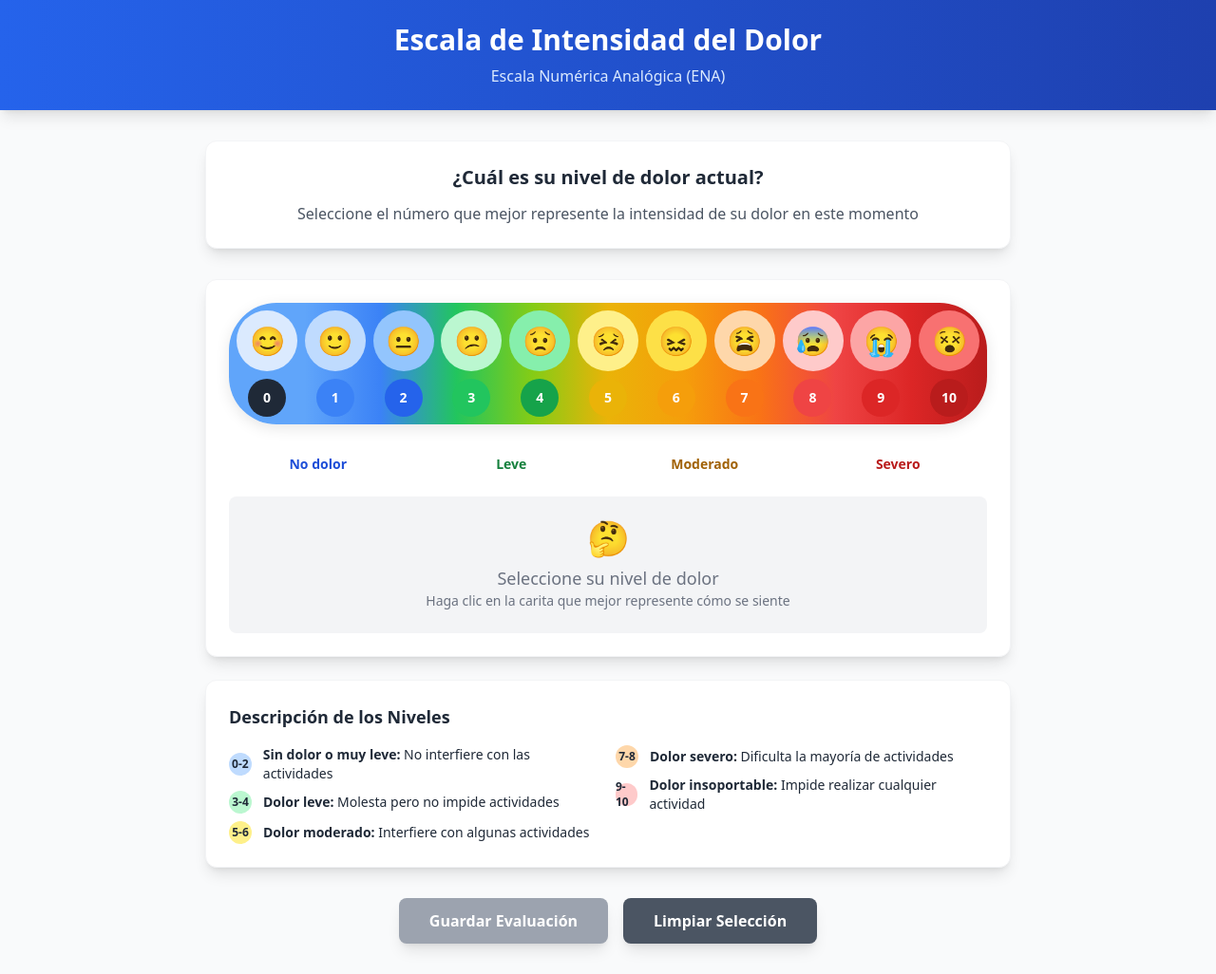
After one commit to RazeZor/Sistema-kenkomed-django, a Django app: page /CuestionarioENA/ in a window 1280 px wide. The commit adds this page. Shown: the whole page at 95% size. Run offline with Django 5.2, Linux system fonts and the light colour scheme; some libraries are stand-ins or nearby versions.

Commit message:
cambiooo

```diff
--- a/PanelDeControl/templates/HistorialClinicoPacientes.html
+++ b/PanelDeControl/templates/HistorialClinicoPacientes.html
@@ -131,8 +131,10 @@
                                 <select id="formulario" class="form-select">
                                     <option value="{% url 'gestionar_psfs' %}">PSFS - Escala Funcional Específica del Paciente</option>
                                     <option value="{% url 'GROK' %}">GROC - Escala de Calificación de Cambio Global</option>
-                                    <option value="{% url 'EQ_5D' %}">EQ-5D - Cuestionario de Calidad de Vida</option>
+                                    <option value="{% url 'EQ_5D' %}">EQ-5D Y EVA - Cuestionario de Calidad de Vida</option>
                                     <option value="{% url 'bartel' %}">Bartel - Cuestionario Barthel</option>
+                                    <option value="{% url 'ENA' %}">ENA - Escala numérica análoga</option>
+
                                 </select>
                             </div>
 
--- a/PanelDeControl/templates/panel.html
+++ b/PanelDeControl/templates/panel.html
@@ -2,7 +2,7 @@
 <!DOCTYPE html>
 <html lang="es">
 <head>
-    <title>HealthPanel - Sistema Clínico</title>
+    <title>Panel de Control- Sistema Clínico</title>
     <meta charset="utf-8" />
     <meta name="viewport" content="width=device-width, initial-scale=1, shrink-to-fit=no" />
     <link href='https://unpkg.com/boxicons@2.1.4/css/boxicons.min.css' rel='stylesheet'>
--- a/ProyectoMainAPP/urls.py
+++ b/ProyectoMainAPP/urls.py
@@ -48,7 +48,7 @@ urlpatterns = [
     path('PerfilClinico/',perfil.RenderizarPerfil,name='perfilClinico'),
     path('menu/',m.sidebar,name='menu'),
     path('CuestionarioBartel/', tiposFormularios.renderizar_CuestionarioBarthel, name='bartel'),
-
+    path('CuestionarioENA/', tiposFormularios.renderizar_CuestionarioENA, name='ENA'),
 
 
 
--- /dev/null
+++ b/TiposDeFormularios/templates/CuestionarioENA.html
@@ -0,0 +1,376 @@
+<!DOCTYPE html>
+<html lang="es">
+<head>
+    <meta charset="UTF-8">
+    <meta name="viewport" content="width=device-width, initial-scale=1.0">
+    <title>Escala de Intensidad del Dolor - ENA</title>
+    <script src="https://cdn.tailwindcss.com"></script>
+    <style>
+        :root {
+            --primary: #1e40af; /* blue-700 */
+            --secondary: #64748b; /* slate-600 */
+            --success: #059669; /* emerald-600 */
+            --warning: #d97706; /* amber-600 */
+            --danger: #dc2626; /* red-600 */
+        }
+
+        .face-button {
+            transition: all 0.3s ease;
+            cursor: pointer;
+        }
+
+        .face-button:hover {
+            transform: scale(1.1);
+            box-shadow: 0 4px 12px rgba(0,0,0,0.15);
+        }
+
+        .face-button.selected {
+            transform: scale(1.15);
+            box-shadow: 0 6px 20px rgba(0,0,0,0.25);
+            border: 3px solid #ffffff;
+        }
+
+        .scale-container {
+            background: linear-gradient(90deg,
+                #60a5fa 0%,    /* blue-400 - No dolor */
+                #60a5fa 10%,   /* blue-400 */
+                #3b82f6 20%,   /* blue-500 */
+                #22c55e 30%,   /* green-500 - Leve */
+                #84cc16 40%,   /* lime-500 */
+                #eab308 50%,   /* yellow-500 - Moderado */
+                #f59e0b 60%,   /* amber-500 */
+                #f97316 70%,   /* orange-500 - Severo */
+                #ef4444 80%,   /* red-500 */
+                #dc2626 90%,   /* red-600 */
+                #b91c1c 100%   /* red-700 - Insoportable */
+            );
+            border-radius: 50px;
+            padding: 8px;
+            box-shadow: 0 4px 15px rgba(0,0,0,0.1);
+        }
+
+        .pain-level-0 { background-color: #dbeafe; color: #1e40af; } /* blue-100/blue-700 */
+        .pain-level-1 { background-color: #dbeafe; color: #1e40af; }
+        .pain-level-2 { background-color: #bfdbfe; color: #1d4ed8; }
+        .pain-level-3 { background-color: #dcfce7; color: #15803d; } /* green-100/green-700 */
+        .pain-level-4 { background-color: #dcfce7; color: #15803d; }
+        .pain-level-5 { background-color: #fef3c7; color: #d97706; } /* yellow-100/amber-600 */
+        .pain-level-6 { background-color: #fed7aa; color: #ea580c; } /* orange-100/orange-600 */
+        .pain-level-7 { background-color: #fed7aa; color: #ea580c; }
+        .pain-level-8 { background-color: #fecaca; color: #dc2626; } /* red-100/red-600 */
+        .pain-level-9 { background-color: #fecaca; color: #dc2626; }
+        .pain-level-10 { background-color: #fecaca; color: #b91c1c; } /* red-100/red-700 */
+
+        .result-display {
+            min-height: 120px;
+            transition: all 0.3s ease;
+        }
+    </style>
+</head>
+<body class="bg-gray-50 font-sans text-gray-800 min-h-screen">
+    <!-- Header -->
+    <header class="bg-gradient-to-r from-blue-600 to-blue-800 text-white shadow-lg">
+        <div class="max-w-4xl mx-auto px-6 py-6">
+            <div class="text-center">
+                <h1 class="text-2xl md:text-3xl font-bold mb-2">Escala de Intensidad del Dolor</h1>
+                <p class="text-blue-100 text-sm md:text-base">Escala Numérica Analógica (ENA)</p>
+            </div>
+        </div>
+    </header>
+
+    <main class="max-w-4xl mx-auto px-6 py-8">
+        <!-- Instrucciones -->
+        <div class="bg-white rounded-xl shadow-lg border border-gray-100 p-6 mb-8">
+            <div class="text-center">
+                <h2 class="text-xl font-semibold text-gray-800 mb-3">¿Cuál es su nivel de dolor actual?</h2>
+                <p class="text-gray-600">Seleccione el número que mejor represente la intensidad de su dolor en este momento</p>
+            </div>
+        </div>
+
+        <!-- Escala Visual -->
+        <div class="bg-white rounded-xl shadow-lg border border-gray-100 p-6 mb-6">
+            <!-- Escala de Caritas y Números -->
+            <div class="scale-container mb-8">
+                <div class="grid grid-cols-11 gap-1 md:gap-2">
+                    <!-- Nivel 0 - No dolor -->
+                    <div class="text-center">
+                        <button class="face-button w-12 h-12 md:w-16 md:h-16 rounded-full bg-blue-100 flex items-center justify-center text-2xl md:text-3xl mb-2"
+                                data-level="0" onclick="selectPainLevel(0)">
+                            😊
+                        </button>
+                        <div class="bg-gray-800 text-white text-xs md:text-sm font-bold rounded-full w-8 h-8 md:w-10 md:h-10 flex items-center justify-center mx-auto">
+                            0
+                        </div>
+                    </div>
+
+                    <!-- Nivel 1 -->
+                    <div class="text-center">
+                        <button class="face-button w-12 h-12 md:w-16 md:h-16 rounded-full bg-blue-200 flex items-center justify-center text-2xl md:text-3xl mb-2"
+                                data-level="1" onclick="selectPainLevel(1)">
+                            🙂
+                        </button>
+                        <div class="bg-blue-500 text-white text-xs md:text-sm font-bold rounded-full w-8 h-8 md:w-10 md:h-10 flex items-center justify-center mx-auto">
+                            1
+                        </div>
+                    </div>
+
+                    <!-- Nivel 2 -->
+                    <div class="text-center">
+                        <button class="face-button w-12 h-12 md:w-16 md:h-16 rounded-full bg-blue-300 flex items-center justify-center text-2xl md:text-3xl mb-2"
+                                data-level="2" onclick="selectPainLevel(2)">
+                            😐
+                        </button>
+                        <div class="bg-blue-600 text-white text-xs md:text-sm font-bold rounded-full w-8 h-8 md:w-10 md:h-10 flex items-center justify-center mx-auto">
+                            2
+                        </div>
+                    </div>
+
+                    <!-- Nivel 3 -->
+                    <div class="text-center">
+                        <button class="face-button w-12 h-12 md:w-16 md:h-16 rounded-full bg-green-200 flex items-center justify-center text-2xl md:text-3xl mb-2"
+                                data-level="3" onclick="selectPainLevel(3)">
+                            😕
+                        </button>
+                        <div class="bg-green-500 text-white text-xs md:text-sm font-bold rounded-full w-8 h-8 md:w-10 md:h-10 flex items-center justify-center mx-auto">
+                            3
+                        </div>
+                    </div>
+
+                    <!-- Nivel 4 -->
+                    <div class="text-center">
+                        <button class="face-button w-12 h-12 md:w-16 md:h-16 rounded-full bg-green-300 flex items-center justify-center text-2xl md:text-3xl mb-2"
+                                data-level="4" onclick="selectPainLevel(4)">
+                            😟
+                        </button>
+                        <div class="bg-green-600 text-white text-xs md:text-sm font-bold rounded-full w-8 h-8 md:w-10 md:h-10 flex items-center justify-center mx-auto">
+                            4
+                        </div>
+                    </div>
+
+                    <!-- Nivel 5 -->
+                    <div class="text-center">
+                        <button class="face-button w-12 h-12 md:w-16 md:h-16 rounded-full bg-yellow-200 flex items-center justify-center text-2xl md:text-3xl mb-2"
+                                data-level="5" onclick="selectPainLevel(5)">
+                            😣
+                        </button>
+                        <div class="bg-yellow-500 text-white text-xs md:text-sm font-bold rounded-full w-8 h-8 md:w-10 md:h-10 flex items-center justify-center mx-auto">
+                            5
+                        </div>
+                    </div>
+
+                    <!-- Nivel 6 -->
+                    <div class="text-center">
+                        <button class="face-button w-12 h-12 md:w-16 md:h-16 rounded-full bg-yellow-300 flex items-center justify-center text-2xl md:text-3xl mb-2"
+                                data-level="6" onclick="selectPainLevel(6)">
+                            😖
+                        </button>
+                        <div class="bg-amber-500 text-white text-xs md:text-sm font-bold rounded-full w-8 h-8 md:w-10 md:h-10 flex items-center justify-center mx-auto">
+                            6
+                        </div>
+                    </div>
+
+                    <!-- Nivel 7 -->
+                    <div class="text-center">
+                        <button class="face-button w-12 h-12 md:w-16 md:h-16 rounded-full bg-orange-200 flex items-center justify-center text-2xl md:text-3xl mb-2"
+                                data-level="7" onclick="selectPainLevel(7)">
+                            😫
+                        </button>
+                        <div class="bg-orange-500 text-white text-xs md:text-sm font-bold rounded-full w-8 h-8 md:w-10 md:h-10 flex items-center justify-center mx-auto">
+                            7
+                        </div>
+                    </div>
+
+                    <!-- Nivel 8 -->
+                    <div class="text-center">
+                        <button class="face-button w-12 h-12 md:w-16 md:h-16 rounded-full bg-red-200 flex items-center justify-center text-2xl md:text-3xl mb-2"
+                                data-level="8" onclick="selectPainLevel(8)">
+                            😰
+                        </button>
+                        <div class="bg-red-500 text-white text-xs md:text-sm font-bold rounded-full w-8 h-8 md:w-10 md:h-10 flex items-center justify-center mx-auto">
+                            8
+                        </div>
+                    </div>
+
+                    <!-- Nivel 9 -->
+                    <div class="text-center">
+                        <button class="face-button w-12 h-12 md:w-16 md:h-16 rounded-full bg-red-300 flex items-center justify-center text-2xl md:text-3xl mb-2"
+                                data-level="9" onclick="selectPainLevel(9)">
+                            😭
+                        </button>
+                        <div class="bg-red-600 text-white text-xs md:text-sm font-bold rounded-full w-8 h-8 md:w-10 md:h-10 flex items-center justify-center mx-auto">
+                            9
+                        </div>
+                    </div>
+
+                    <!-- Nivel 10 -->
+                    <div class="text-center">
+                        <button class="face-button w-12 h-12 md:w-16 md:h-16 rounded-full bg-red-400 flex items-center justify-center text-2xl md:text-3xl mb-2"
+                                data-level="10" onclick="selectPainLevel(10)">
+                            😵
+                        </button>
+                        <div class="bg-red-700 text-white text-xs md:text-sm font-bold rounded-full w-8 h-8 md:w-10 md:h-10 flex items-center justify-center mx-auto">
+                            10
+                        </div>
+                    </div>
+                </div>
+            </div>
+
+            <!-- Etiquetas descriptivas -->
+            <div class="grid grid-cols-4 gap-4 text-center text-xs md:text-sm font-medium mb-6">
+                <div class="text-blue-700">
+                    <div class="font-bold">No dolor</div>
+                </div>
+                <div class="text-green-700">
+                    <div class="font-bold">Leve</div>
+                </div>
+                <div class="text-yellow-700">
+                    <div class="font-bold">Moderado</div>
+                </div>
+                <div class="text-red-700">
+                    <div class="font-bold">Severo</div>
+                </div>
+            </div>
+
+            <!-- Resultado -->
+            <div id="result-display" class="result-display bg-gray-100 rounded-lg p-6 text-center">
+                <div class="text-gray-500">
+                    <div class="text-4xl mb-2">🤔</div>
+                    <div class="text-lg font-medium">Seleccione su nivel de dolor</div>
+                    <div class="text-sm">Haga clic en la carita que mejor represente cómo se siente</div>
+                </div>
+            </div>
+        </div>
+
+        <!-- Información adicional -->
+        <div class="bg-white rounded-xl shadow-lg border border-gray-100 p-6">
+            <h3 class="text-lg font-semibold text-gray-800 mb-4">Descripción de los Niveles</h3>
+            <div class="grid grid-cols-1 md:grid-cols-2 gap-4 text-sm">
+                <div class="space-y-2">
+                    <div class="flex items-center">
+                        <span class="w-6 h-6 bg-blue-200 rounded-full mr-3 flex items-center justify-center text-xs font-bold">0-2</span>
+                        <span><strong>Sin dolor o muy leve:</strong> No interfiere con las actividades</span>
+                    </div>
+                    <div class="flex items-center">
+                        <span class="w-6 h-6 bg-green-200 rounded-full mr-3 flex items-center justify-center text-xs font-bold">3-4</span>
+                        <span><strong>Dolor leve:</strong> Molesta pero no impide actividades</span>
+                    </div>
+                    <div class="flex items-center">
+                        <span class="w-6 h-6 bg-yellow-200 rounded-full mr-3 flex items-center justify-center text-xs font-bold">5-6</span>
+                        <span><strong>Dolor moderado:</strong> Interfiere con algunas actividades</span>
+                    </div>
+                </div>
+                <div class="space-y-2">
+                    <div class="flex items-center">
+                        <span class="w-6 h-6 bg-orange-200 rounded-full mr-3 flex items-center justify-center text-xs font-bold">7-8</span>
+                        <span><strong>Dolor severo:</strong> Dificulta la mayoría de actividades</span>
+                    </div>
+                    <div class="flex items-center">
+                        <span class="w-6 h-6 bg-red-200 rounded-full mr-3 flex items-center justify-center text-xs font-bold">9-10</span>
+                        <span><strong>Dolor insoportable:</strong> Impide realizar cualquier actividad</span>
+                    </div>
+                </div>
+            </div>
+        </div>
+
+        <!-- Botones de acción -->
+        <div class="mt-8 flex flex-col sm:flex-row gap-4 justify-center">
+            <button id="save-btn" onclick="savePainLevel()" disabled
+                    class="px-8 py-3 bg-blue-600 text-white rounded-lg font-semibold shadow-lg hover:bg-blue-700 disabled:bg-gray-400 disabled:cursor-not-allowed transition-all duration-200">
+                Guardar Evaluación
+            </button>
+            <button onclick="resetScale()"
+                    class="px-8 py-3 bg-gray-600 text-white rounded-lg font-semibold shadow-lg hover:bg-gray-700 transition-all duration-200">
+                Limpiar Selección
+            </button>
+        </div>
+    </main>
+
+    <script>
+        let selectedLevel = null;
+
+        const painDescriptions = {
+            0: { text: "Sin dolor", description: "No siente ninguna molestia", emoji: "😊", class: "pain-level-0" },
+            1: { text: "Dolor muy leve", description: "Apenas perceptible", emoji: "🙂", class: "pain-level-1" },
+            2: { text: "Dolor leve", description: "Molestia menor", emoji: "😐", class: "pain-level-2" },
+            3: { text: "Dolor leve-moderado", description: "Molestia notable pero tolerable", emoji: "😕", class: "pain-level-3" },
+            4: { text: "Dolor moderado", description: "Molestia que requiere atención", emoji: "😟", class: "pain-level-4" },
+            5: { text: "Dolor moderado", description: "Interfiere con algunas actividades", emoji: "😣", class: "pain-level-5" },
+            6: { text: "Dolor moderado-severo", description: "Dificulta las actividades normales", emoji: "😖", class: "pain-level-6" },
+            7: { text: "Dolor severo", description: "Interfiere significativamente", emoji: "😫", class: "pain-level-7" },
+            8: { text: "Dolor muy severo", description: "Dificulta la mayoría de actividades", emoji: "😰", class: "pain-level-8" },
+            9: { text: "Dolor extremo", description: "Casi insoportable", emoji: "😭", class: "pain-level-9" },
+            10: { text: "Dolor insoportable", description: "El peor dolor imaginable", emoji: "😵", class: "pain-level-10" }
+        };
+
+        function selectPainLevel(level) {
+            // Remover selección anterior
+            document.querySelectorAll('.face-button').forEach(btn => {
+                btn.classList.remove('selected');
+            });
+
+            // Seleccionar nuevo nivel
+            const selectedButton = document.querySelector(`[data-level="${level}"]`);
+            selectedButton.classList.add('selected');
+
+            selectedLevel = level;
+            updateResultDisplay(level);
+
+            // Habilitar botón de guardar
+            document.getElementById('save-btn').disabled = false;
+        }
+
+        function updateResultDisplay(level) {
+            const resultDiv = document.getElementById('result-display');
+            const pain = painDescriptions[level];
+
+            resultDiv.className = `result-display rounded-lg p-6 text-center ${pain.class}`;
+            resultDiv.innerHTML = `
+                <div class="text-6xl mb-4">${pain.emoji}</div>
+                <div class="text-3xl font-bold mb-2">Nivel ${level}</div>
+                <div class="text-xl font-semibold mb-2">${pain.text}</div>
+                <div class="text-base opacity-80">${pain.description}</div>
+            `;
+        }
+
+        function resetScale() {
+            document.querySelectorAll('.face-button').forEach(btn => {
+                btn.classList.remove('selected');
+            });
+
+            selectedLevel = null;
+            document.getElementById('save-btn').disabled = true;
+
+            const resultDiv = document.getElementById('result-display');
+            resultDiv.className = 'result-display bg-gray-100 rounded-lg p-6 text-center';
+            resultDiv.innerHTML = `
+                <div class="text-gray-500">
+                    <div class="text-4xl mb-2">🤔</div>
+                    <div class="text-lg font-medium">Seleccione su nivel de dolor</div>
+                    <div class="text-sm">Haga clic en la carita que mejor represente cómo se siente</div>
+                </div>
+            `;
+        }
+
+        function savePainLevel() {
+            if (selectedLevel !== null) {
+                const pain = painDescriptions[selectedLevel];
+                const timestamp = new Date().toLocaleString('es-ES');
+
+                alert(`Evaluación guardada exitosamente:\n\nNivel de dolor: ${selectedLevel}\nDescripción: ${pain.text}\nFecha y hora: ${timestamp}`);
+
+                // Aquí puedes agregar la lógica para enviar los datos a tu backend Django
+                console.log('Datos para enviar:', {
+                    nivel: selectedLevel,
+                    descripcion: pain.text,
+                    timestamp: timestamp
+                });
+            }
+        }
+
+        // Inicializar la escala
+        document.addEventListener('DOMContentLoaded', function() {
+            console.log('Escala ENA del dolor inicializada');
+        });
+    </script>
+</body>
+</html>
--- a/TiposDeFormularios/views.py
+++ b/TiposDeFormularios/views.py
@@ -588,3 +588,7 @@ def renderizar_CuestionarioBarthel(request):
         "clinico_actual": clinico,
         "sesiones": sesiones
     })
+
+
+def renderizar_CuestionarioENA(request):
+    return render(request,"CuestionarioENA.html")
```
